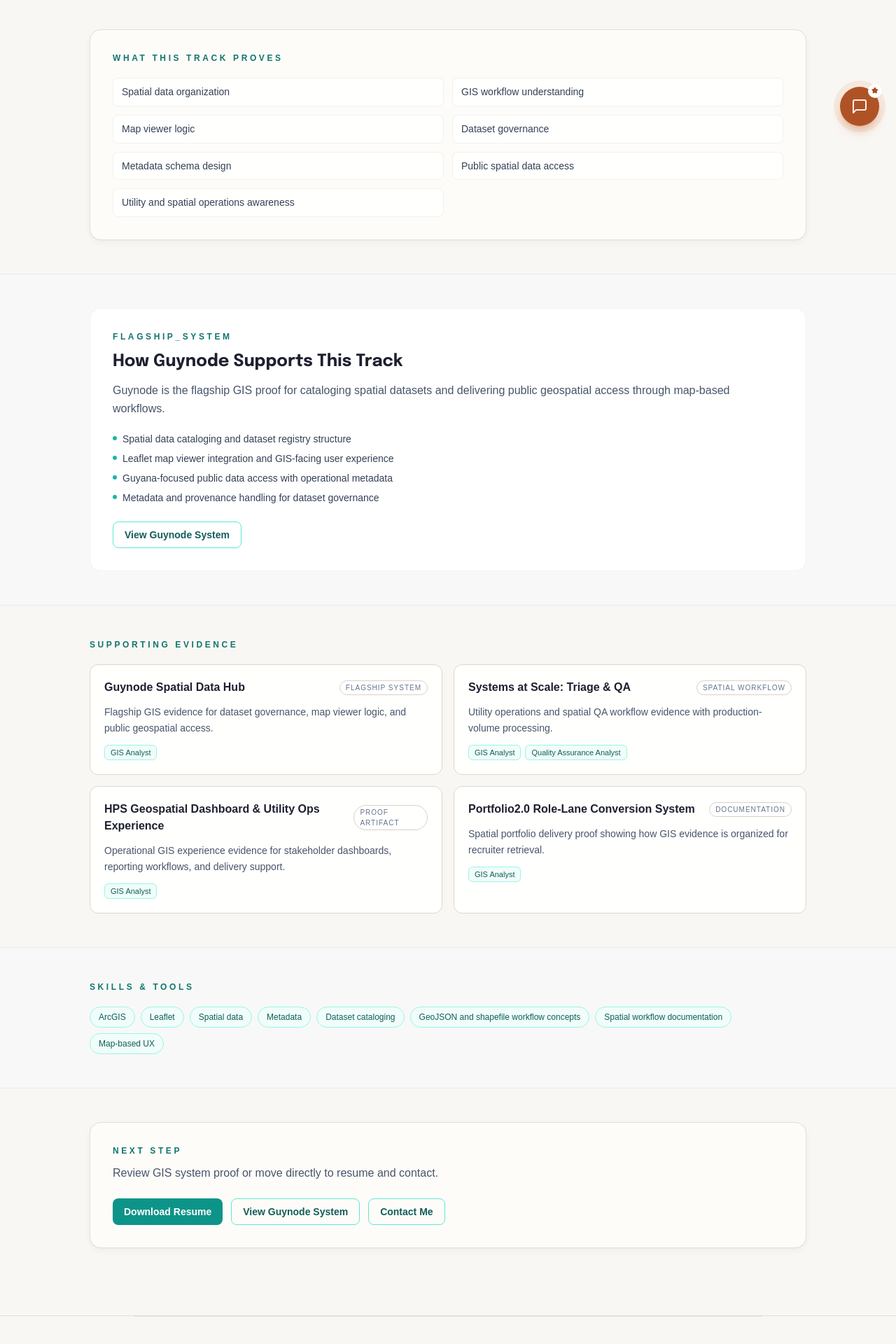
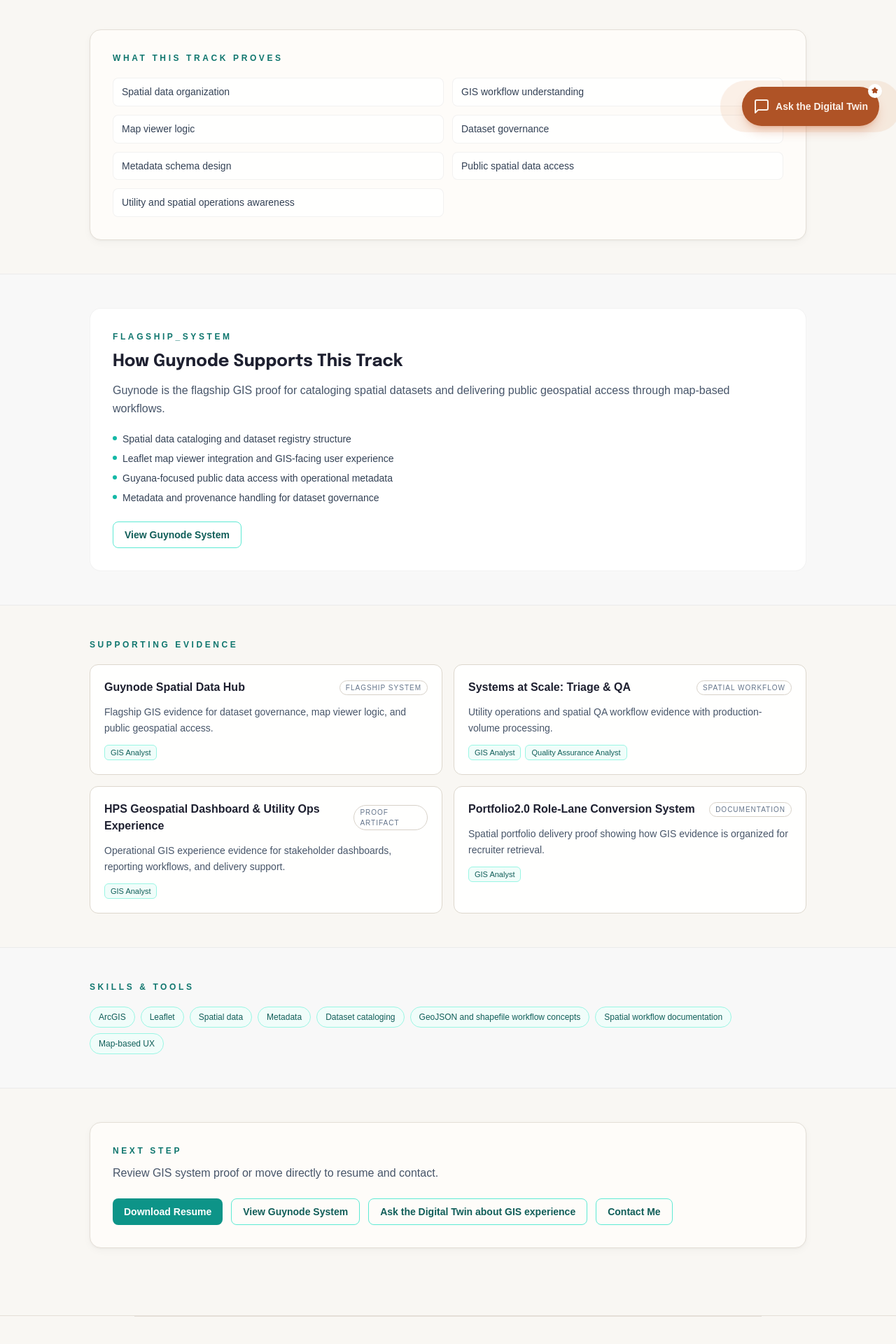
Before and after one commit to slyberia/Portfolio2.0, a React (Vite) app: page /tracks/gis in a window 1280 px wide. Shown: the part 596-2516 px from the top of the page at 70% size. Built offline with nearby package versions, Linux system fonts and the light colour scheme; a web font is replaced by a local one.

Commit message:
fix: honor mode labels for contextual twin opens

```diff
--- a/src/components/ChatWidget.tsx
+++ b/src/components/ChatWidget.tsx
@@ -7,6 +7,7 @@
   text: string;
 }
 type FeedbackStatus = 'helpful' | 'notHelpful' | 'handoffOffered' | 'handoffTriggered';
+type DigitalTwinMode = 'general' | 'implementation' | 'qa' | 'gis';
 
 interface ChatWidgetProps {
   onNavigate?: (path: string) => void;
@@ -40,12 +41,61 @@
 
 const ALLOWED_ACTIONS = new Set(['contact', 'resume']);
 
-const SUGGESTED_QUESTIONS = [
-  'Download Resume',
-  'Show me the Aegis Protocol',
-  'What is your Ops experience?',
-  'How do you handle QA?',
-];
+const MODE_CONFIG: Record<
+  DigitalTwinMode,
+  { label: string; intro: string; suggestions: string[]; pillClassName: string }
+> = {
+  general: {
+    label: 'General Recruiter Mode',
+    intro:
+      "Hi! I'm Kyle's Digital Twin. I can answer questions about his work or navigate the site for you.\n\n*(Note: I'm an AI agent based on Kyle's documentation and may occasionally miss details.)*",
+    suggestions: [
+      'Which role track fits Kyle best?',
+      'Show implementation proof.',
+      'Show QA proof.',
+      'Show GIS proof.',
+      'Explain Guynode.',
+      'Explain the Digital Twin.',
+    ],
+    pillClassName: 'bg-slate-100 text-slate-700 dark:bg-slate-700 dark:text-slate-200',
+  },
+  implementation: {
+    label: 'Implementation Track',
+    intro:
+      'You’re viewing Kyle’s Technical Implementation track. I can help you inspect proof around workflow delivery, implementation planning, documentation, Guynode, the Digital Twin, and customer-facing technical support.',
+    suggestions: [
+      'Show me Kyle’s implementation proof.',
+      'How does Guynode support this track?',
+      'Explain the Digital Twin as AI implementation proof.',
+      'What experience supports technical implementation roles?',
+    ],
+    pillClassName: 'bg-orange-100 text-orange-800 dark:bg-orange-500/20 dark:text-orange-200',
+  },
+  qa: {
+    label: 'QA Track',
+    intro:
+      'You’re viewing Kyle’s QA track. I can help you inspect proof around validation, issue triage, failure planning, QA scenarios, Ops Triage, NBA 2K Systems Analysis, and Digital Twin guardrails.',
+    suggestions: [
+      'Show me Kyle’s QA proof.',
+      'Explain the Digital Twin failure planning.',
+      'What does Ops Triage demonstrate?',
+      'How does Kyle approach validation and edge cases?',
+    ],
+    pillClassName: 'bg-blue-100 text-blue-800 dark:bg-blue-500/20 dark:text-blue-200',
+  },
+  gis: {
+    label: 'GIS Track',
+    intro:
+      'You’re viewing Kyle’s GIS track. I can help you inspect proof around Guynode, spatial data workflows, metadata, dataset governance, map-based UX, and utility GIS operations.',
+    suggestions: [
+      'Show me Kyle’s GIS proof.',
+      'What does Guynode demonstrate?',
+      'How does Kyle’s utility GIS experience apply?',
+      'Explain the spatial data workflow evidence.',
+    ],
+    pillClassName: 'bg-teal-100 text-teal-800 dark:bg-teal-500/20 dark:text-teal-200',
+  },
+};
 
 const FALLBACK_PATTERNS = [
   /chat limit/i,
@@ -58,6 +108,8 @@
 const ChatWidget: React.FC<ChatWidgetProps> = ({ onNavigate, onAction, onShowToast }) => {
   const [isOpen, setIsOpen] = useState(false);
   const [shouldPulse, setShouldPulse] = useState(true);
+  const [mode, setMode] = useState<DigitalTwinMode>('general');
+  const [modeLabelOverride, setModeLabelOverride] = useState<string | null>(null);
 
   const [messages, setMessages] = useState<Message[]>(() => {
     const saved = sessionStorage.getItem(STORAGE_KEY);
@@ -66,7 +118,7 @@
       : [
           {
             role: 'model',
-            text: "Hi! I'm Kyle's Digital Twin. I can answer questions about his work or navigate the site for you.\n\n*(Note: I'm an AI agent based on Kyle's documentation and may occasionally miss details.)*",
+            text: MODE_CONFIG.general.intro,
           },
         ];
   });
@@ -104,6 +156,35 @@
     onAction?.('contact');
     setFeedbackByMessage((prev) => ({ ...prev, [modelIndex]: 'handoffTriggered' }));
   };
+
+  useEffect(() => {
+    const handleOpenDigitalTwin = (
+      event: Event & {
+        detail?: { source?: DigitalTwinMode; starterPrompt?: string; modeLabel?: string };
+      },
+    ) => {
+      const source = event.detail?.source ?? 'general';
+      const safeMode = MODE_CONFIG[source] ? source : 'general';
+      setMode(safeMode);
+      setModeLabelOverride(event.detail?.modeLabel?.trim() || null);
+      setIsOpen(true);
+      setShouldPulse(false);
+      const nextIntro = event.detail?.starterPrompt?.trim() || MODE_CONFIG[safeMode].intro;
+      setMessages((prev) => {
+        if (!prev.length) return [{ role: 'model', text: nextIntro }];
+        if (prev[0].role === 'model') {
+          const updated = [...prev];
+          updated[0] = { role: 'model', text: nextIntro };
+          return updated;
+        }
+        return [{ role: 'model', text: nextIntro }, ...prev];
+      });
+    };
+
+    window.addEventListener('open-digital-twin', handleOpenDigitalTwin as EventListener);
+    return () =>
+      window.removeEventListener('open-digital-twin', handleOpenDigitalTwin as EventListener);
+  }, []);
 
   useEffect(() => {
     // Engage user with pulse for 5 seconds, then stop
@@ -219,6 +300,8 @@
   };
 
   const clearHistory = () => {
+    setMode('general');
+    setModeLabelOverride(null);
     const initial = [
       { role: 'model', text: 'Conversation history reset. How can I help you today?' },
     ];
@@ -240,7 +323,7 @@
   };
 
   return (
-    <div className="fixed bottom-6 right-6 z-[90] flex flex-col items-end pointer-events-none transition-colors duration-500">
+    <div className="fixed bottom-4 right-4 md:bottom-6 md:right-6 z-[90] flex flex-col items-end pointer-events-none transition-colors duration-500">
       <div
         className={`pointer-events-auto w-[90vw] md:w-[400px] bg-white dark:bg-slate-900/90 backdrop-blur-xl border border-black/5 dark:border-white/10 rounded-2xl shadow-2xl overflow-hidden transition-all duration-300 origin-bottom-right mb-4 flex flex-col ${
           isOpen
@@ -260,6 +343,13 @@
               <p className="text-[10px] text-indigo-600 dark:text-indigo-300 uppercase tracking-wider font-medium">
                 Verified Ops Agent
               </p>
+              {mode !== 'general' && (
+                <span
+                  className={`mt-1 inline-flex rounded-full px-2 py-0.5 text-[10px] font-semibold ${MODE_CONFIG[mode].pillClassName}`}
+                >
+                  {modeLabelOverride || MODE_CONFIG[mode].label}
+                </span>
+              )}
               <button
                 type="button"
                 onClick={() => onNavigate?.('case-study:digital-twin')}
@@ -453,7 +543,7 @@
         </div>
 
         <div className="px-4 pt-2 pb-0 flex gap-2 overflow-x-auto scrollbar-hide bg-slate-50 dark:bg-slate-950/50">
-          {SUGGESTED_QUESTIONS.map((q, i) => (
+          {MODE_CONFIG[mode].suggestions.map((q, i) => (
             <button
               key={i}
               onClick={() => handleSend(q)}
@@ -500,8 +590,8 @@
 
       <button
         onClick={() => setIsOpen(!isOpen)}
-        className={`pointer-events-auto group relative flex items-center justify-center w-14 h-14 rounded-full bg-indigo-600 text-white shadow-lg shadow-indigo-500/30 hover:bg-indigo-500 hover:scale-110 transition-all duration-300 ${shouldPulse ? 'animate-chat-pulse' : ''}`}
-        aria-label="Toggle AI Chat"
+        className={`pointer-events-auto group relative flex items-center justify-center gap-2 h-12 w-12 md:h-14 md:w-auto md:px-4 rounded-full bg-indigo-600 text-white shadow-lg shadow-indigo-500/30 hover:bg-indigo-500 hover:scale-[1.03] transition-all duration-300 ${shouldPulse ? 'animate-chat-pulse' : ''}`}
+        aria-label="Ask the Digital Twin"
       >
         <div className="absolute inset-0 rounded-full bg-indigo-400 animate-ping opacity-20 duration-[2000ms]"></div>
         {isOpen ? (
@@ -531,6 +621,11 @@
             <path d="M21 15a2 2 0 0 1-2 2H7l-4 4V5a2 2 0 0 1 2-2h14a2 2 0 0 1 2 2z" />
           </svg>
         )}
+        {!isOpen && (
+          <span className="hidden md:inline text-sm font-semibold whitespace-nowrap">
+            Ask the Digital Twin
+          </span>
+        )}
         <div className="absolute -top-1 -right-1 bg-white text-indigo-600 rounded-full p-0.5 border-2 border-white dark:border-slate-950 shadow-sm">
           <svg
             xmlns="http://www.w3.org/2000/svg"
--- a/src/components/tracks/RoleTrackPage.tsx
+++ b/src/components/tracks/RoleTrackPage.tsx
@@ -224,6 +224,37 @@
                 );
               }
 
+              if (action.twinSource) {
+                return (
+                  <button
+                    key={action.label}
+                    type="button"
+                    onClick={() =>
+                      window.dispatchEvent(
+                        new CustomEvent('open-digital-twin', {
+                          detail: {
+                            source: action.twinSource,
+                            modeLabel:
+                              action.twinSource === 'implementation'
+                                ? 'Implementation Track'
+                                : action.twinSource === 'qa'
+                                  ? 'QA Track'
+                                  : action.twinSource === 'gis'
+                                    ? 'GIS Track'
+                                    : 'General Recruiter Mode',
+                            starterPrompt: action.twinStarterPrompt,
+                          },
+                        }),
+                      )
+                    }
+                    aria-label={`${action.label} for ${content.title}`}
+                    className={`inline-flex items-center gap-2 px-4 py-2 rounded-lg font-semibold text-sm transition-colors focus:outline-none focus-visible:ring-2 border ${accent.ctaOutline}`}
+                  >
+                    {action.label}
+                  </button>
+                );
+              }
+
               if (!action.href) return null;
 
               return (
--- a/src/data/trackContent.ts
+++ b/src/data/trackContent.ts
@@ -14,6 +14,8 @@
   label: string;
   href?: string;
   type?: 'link' | 'contact';
+  twinSource?: 'implementation' | 'qa' | 'gis' | 'general';
+  twinStarterPrompt?: string;
 };
 
 export type TrackPageContent = {
@@ -124,6 +126,13 @@
   ctaActions: [
     { label: 'Download Resume', href: '/resume' },
     { label: 'View Guynode System', href: GUYNODE_SYSTEM_HREF },
+    {
+      label: 'Ask the Digital Twin about implementation fit',
+      type: 'link',
+      twinSource: 'implementation',
+      twinStarterPrompt:
+        'Help this visitor evaluate Kyle for a Technical Implementation Specialist role.',
+    },
     { label: 'Contact Me', type: 'contact' },
   ],
 };
@@ -211,6 +220,12 @@
   ctaActions: [
     { label: 'Download Resume', href: '/resume' },
     { label: 'View Supporting Evidence', href: '/portfolio2/deep-dive#ci-and-tests' },
+    {
+      label: 'Ask the Digital Twin about QA proof',
+      type: 'link',
+      twinSource: 'qa',
+      twinStarterPrompt: 'Help this visitor evaluate Kyle for a Quality Assurance Analyst role.',
+    },
     { label: 'Contact Me', type: 'contact' },
   ],
 };
@@ -291,6 +306,12 @@
   ctaActions: [
     { label: 'Download Resume', href: '/resume' },
     { label: 'View Guynode System', href: GUYNODE_SYSTEM_HREF },
+    {
+      label: 'Ask the Digital Twin about GIS experience',
+      type: 'link',
+      twinSource: 'gis',
+      twinStarterPrompt: 'Help this visitor evaluate Kyle for a GIS Analyst role.',
+    },
     { label: 'Contact Me', type: 'contact' },
   ],
 };
```
Also changed, not shown: 1 other file (tests, documents, lock files or other folders).
